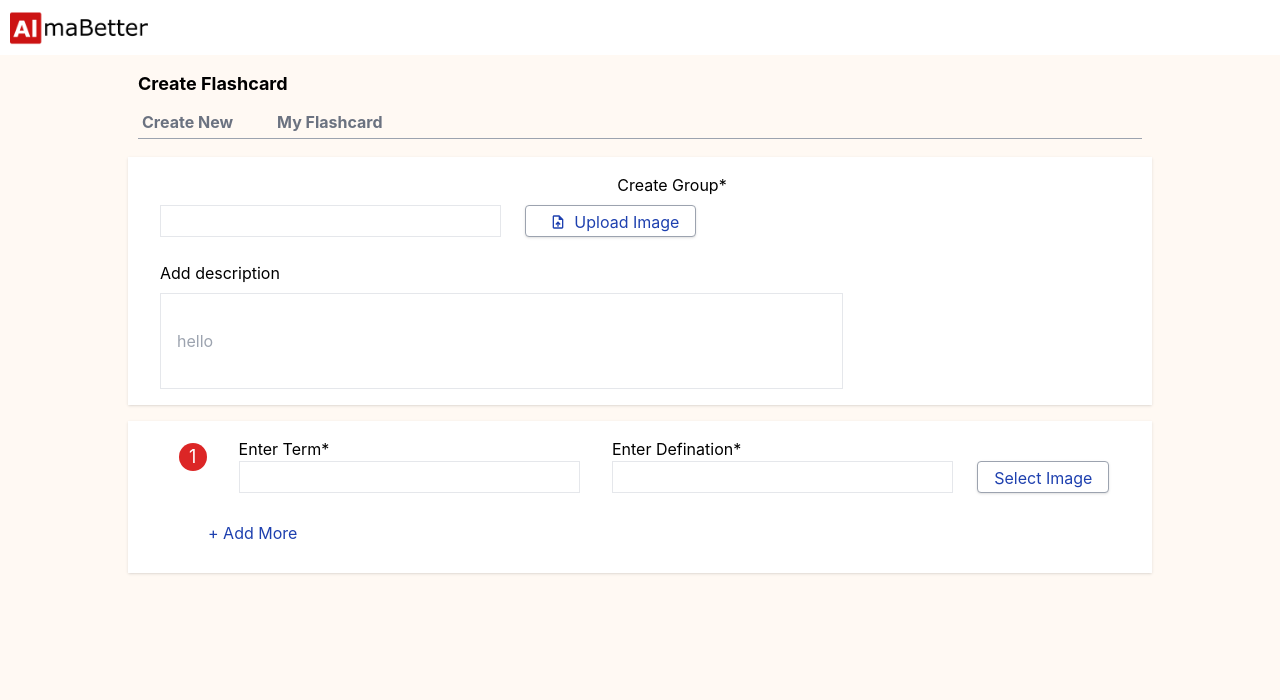
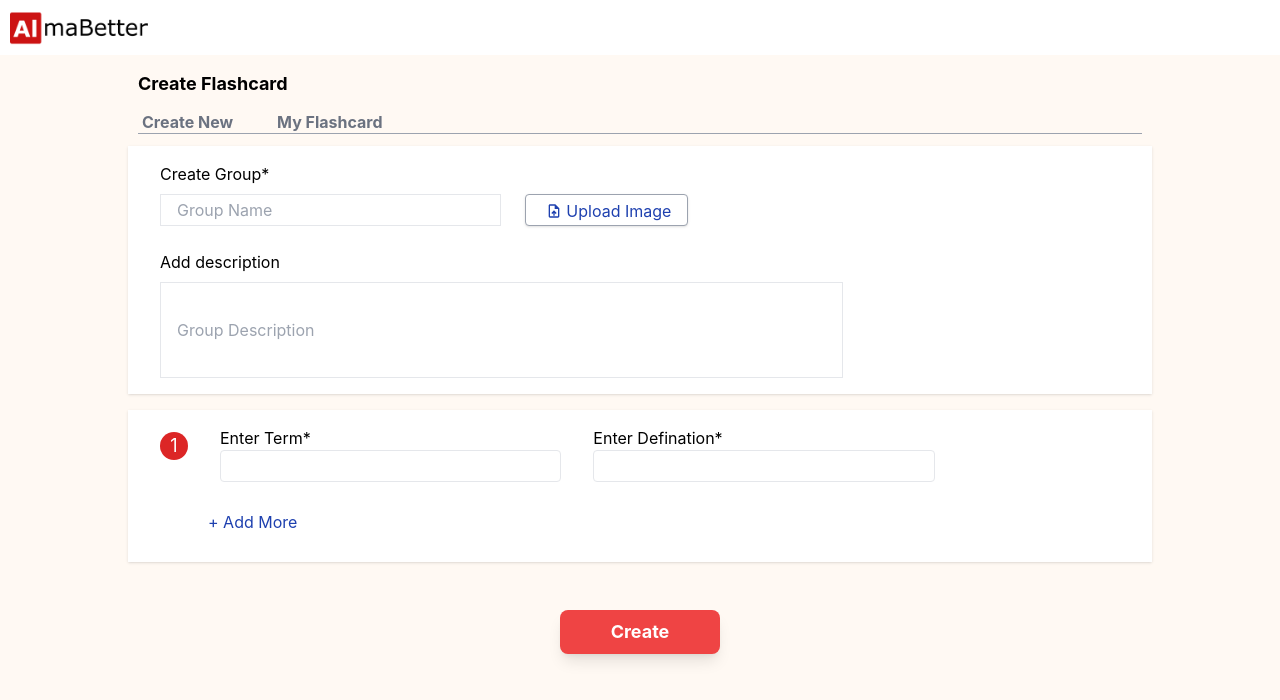
Before and after one commit to xoxPRANSHUxox/Flash-Card-Generator, a React (Create React App) app: page / in a window 1280 px wide. Shown: the top 700 px of the page. Built offline with nearby package versions, Linux system fonts and the light colour scheme.

Commit message:
validation completed

```diff
--- a/package.json
+++ b/package.json
@@ -18,7 +18,8 @@
     "react-router-dom": "^6.23.1",
     "react-scripts": "5.0.1",
     "react-toastify": "^10.0.5",
-    "web-vitals": "^2.1.4"
+    "web-vitals": "^2.1.4",
+    "yup": "^1.4.0"
   },
   "scripts": {
     "start": "react-scripts start",
--- a/src/Components/CreateNewSection/Create New Component/CreateGroup.jsx
+++ b/src/Components/CreateNewSection/Create New Component/CreateGroup.jsx
@@ -1,19 +1,41 @@
 import React from 'react'
 import { MdOutlineUploadFile } from "react-icons/md";
+import { toast } from 'react-toastify';
+import validateImage from '../../../Validation/ValidateImage';
+
 export default function CreateGroup() {
   return (
     <div>
-      <section className="w-4/5 bg-white h-2/5 flex flex-col flex-wrap items-center justify-center shadow m-auto my-4 overflow-hidden">
+      <section className="w-4/5 bg-white h-2/5 flex flex-col flex-wrap shadow m-auto my-4 overflow-hidden">
         <p className="mt-4 mx-8">Create Group*</p>
         <div className=" mx-8 w-full flex">
           <input
             type="text"
-            placeholder=""
-            className=" border h-8 w-2/6 mt-2"
+            placeholder="Group Name"
+            className=" border h-8 w-2/6 mt-2 px-4"
           />
-          <button class="w-fit h-8 bg-white hover:bg-blue-100 text-blue-800 mx-6 my-2 py-1 px-4 border border-gray-400 rounded shadow flex flex-row overflow-hidden ">
-            <MdOutlineUploadFile className="mx-2 mt-1" /> Upload Image
-          </button>
+          <span class="w-fit h-8 bg-white hover:bg-blue-100 text-blue-800 mx-6 my-2 py-1 px-4 border border-gray-400 rounded shadow flex flex-row overflow-hidden cursor-pointer">
+            <MdOutlineUploadFile className="mx-1 mt-1" /> Upload Image
+          </span>
+
+          {/* Its an input field for Iamge upload */}
+
+          <input type="file" className='hidden' id='groupImage'
+          onClick={(event) => (event.target.value=null)}
+          onChange={(event) => {
+
+            event.preventDefault();
+
+            if (event.target.files[0] && !validateImage.includes(event.target.files[0].type)){
+              toast.warning("Please Upload in Image format !")
+            }
+            else{}
+
+
+          }}/>
+
+
+
         </div>
 
         <div className="mt-4 mx-8 w-full">
@@ -21,43 +43,12 @@ export default function CreateGroup() {
           <br />
           <input
             type="text"
-            placeholder="hello"
-            className=" border mb-4 h-24 p-4 w-4/6 mt-2 "
+            placeholder="Group Description"
+            className=" border mb-4 h-24 w-4/6 mt-2 px-4 text-wrap over"
           />
         </div>
       </section>
 
-      {/* Second Component starts from here */}
-      <section className="w-4/5 bg-white h-2/5 shadow m-auto my-4 overflow-hidden">
-
-        <div className=" w-full flex flex-row items-center justify-center flex-wrap">
-
-          {/* Counting starts from here*/}
-          <div className="w-7 h-7  bg-red-600 rounded-full text-lg text-center text-white ml-8">
-          1
-          </div>
-
-          <div className="mx-8 w-2/6">
-             <p className=" mt-4">Enter Term*</p>
-             <input type="text" className="border w-full h-8" />
-          </div>
-
-          <div className="w-2/6">
-             <p className="mt-4">Enter Defination*</p>
-             <input type="text" className="border w-full h-8" />
-          </div>
-
-          <button class=" w-fit text-wrap h-8 bg-white hover:bg-blue-100 text-blue-800 mx-6 mt-10 py-1 px-4 border border-gray-400 rounded shadow overflow-hidden">
-           Select Image
-          </button>
-        </div>
-
-        <button class="h-8 bg-white text-blue-800 ml-16 my-6 py-1 px-4 ">
-           + Add More
-        </button>
-      </section>
-
-
     </div>
   )
 }
--- a/src/Components/CreateNewSection/CreateNew.jsx
+++ b/src/Components/CreateNewSection/CreateNew.jsx
@@ -2,6 +2,7 @@ import React from "react";
 import LogoBar from "../LogoBar";
 import NavBar from "../Navbar/NavBar";
 import CreateGroup from "./Create New Component/CreateGroup";
+import SecondComponent from "./SecondComponent/SecondComponent";
 export default function CreateNew() {
   return (
     <div>
@@ -10,6 +11,7 @@ export default function CreateNew() {
 
       {/* Create New Starts from here*/}
       <CreateGroup/>
+      <SecondComponent/>
     </div>
   );
 }
--- /dev/null
+++ b/src/Components/CreateNewSection/SecondComponent/SecondComponent.jsx
@@ -0,0 +1,58 @@
+import React from "react";
+import { useRef, useState } from "react";
+
+export default function SecondComponent() {
+  const inputRef = useRef(null);
+  const [image, setImage] = useState("");
+
+  // const handleImageChange = (event) => {
+  //   const file = event;
+  //   console.log(file);
+  //   setImage('');
+  // }
+
+  return (
+    <div>
+      {/* Second Component starts from here */}
+      <section className="w-4/5 bg-white h-2/5 shadow m-auto my-4 overflow-hidden">
+        <div className=" w-full flex flex-row items-center flex-wrap">
+          {/* Counting starts from here*/}
+          <div className="w-7 h-7  bg-red-600 rounded-full text-lg text-center text-white ml-8">
+            1
+          </div>
+
+          <div className="mx-8 w-2/6 ">
+            <p className=" mt-4">Enter Term*</p>
+            <input type="text" className="border w-full h-8 rounded" />
+          </div>
+
+          <div className="w-2/6">
+            <p className="mt-4">Enter Defination*</p>
+            <input type="text" className="border w-full h-8 rounded" />
+          </div>
+
+          {/* {image ? <img src='URL.createObjectURL{image}' alt="" />}: <img src='./photo.png' alt=''/> */}
+          <input
+            type="file"
+            id="Save Image"
+            ref={inputRef}
+            className=" w-fit text-wrap h-8 bg-white hover:bg-blue-100 text-blue-800 mx-6 mt-10 py-1 px-4 border border-gray-400 rounded shadow overflow-hidden hidden"
+          />
+        </div>
+
+        <button class="h-8 bg-white text-blue-800 ml-16 my-6 py-1 px-4">
+          + Add More
+        </button>
+      </section>
+
+      <div className="relative pt-20">
+        <button
+          type="submit"
+          className="absolute left-0 right-0 w-40 px-6 py-2 mx-auto mt-10 text-lg font-bold text-white transition-all ease-in-out bg-red-500 border-red-500 rounded-lg shadow-lg bottom-1 hover:bg-red-600 hover:text-white hover:-translate-y-1 "
+        >
+          Create
+        </button>
+      </div>
+    </div>
+  );
+}
--- a/src/Components/Navbar/NavBar.jsx
+++ b/src/Components/Navbar/NavBar.jsx
@@ -8,14 +8,14 @@ function NavBar() {
       <div className="m-auto text-center  relative">
         <h1 className="text-lg font-bold text-left ">Create Flashcard</h1>
         <ul className="flex flex-row space-x-11 my-3 mx-1 text-gray-500 font-bold text-text-base  ">
-          <li className="navlinks hover:text-red-500 hover:border-b-4 hover:border-red-500">
+          <li className="navlinks hover:text-red-500">
              Create New
           </li>
-          <li className="navlinks  hover:text-red-500 hover:border-b-4 hover:border-red-500">
+          <li className="navlinks  hover:text-red-500">
              My Flashcard
           </li>
         </ul>
-        <hr className=" border-1 border-gray-400  -my-[8px]" />
+        <hr className="border-1 border-gray-400 -my-[13.5px] " />
       </div>
     </div>
   );
--- /dev/null
+++ b/src/Validation/ValidateImage.jsx
@@ -0,0 +1,3 @@
+const validateImage = ["image/jpeg", "image/jpg", "image/png", "image/svg"];
+
+export default validateImage;
```
Also changed, not shown: src/Validation/ValidationForm.js (added, +29 -0 lines), 1 other file (tests, documents, lock files or other folders).
